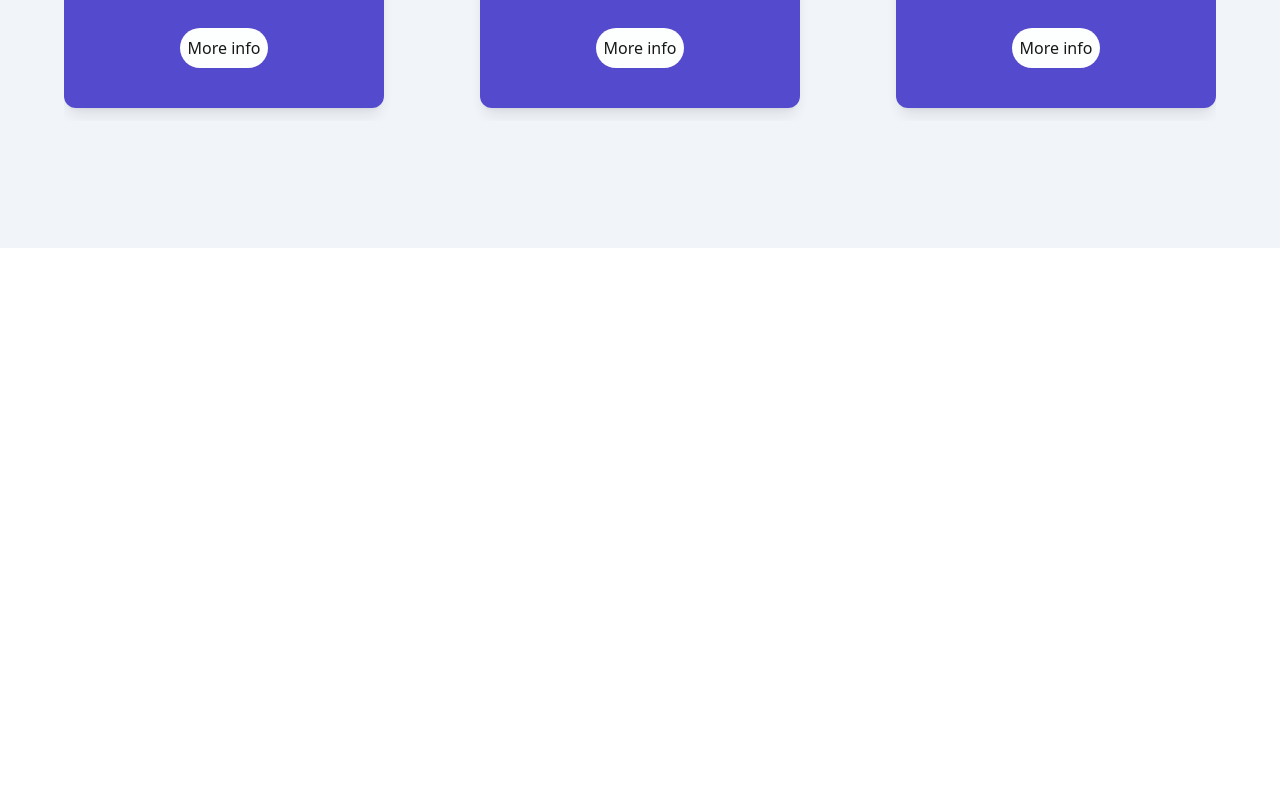
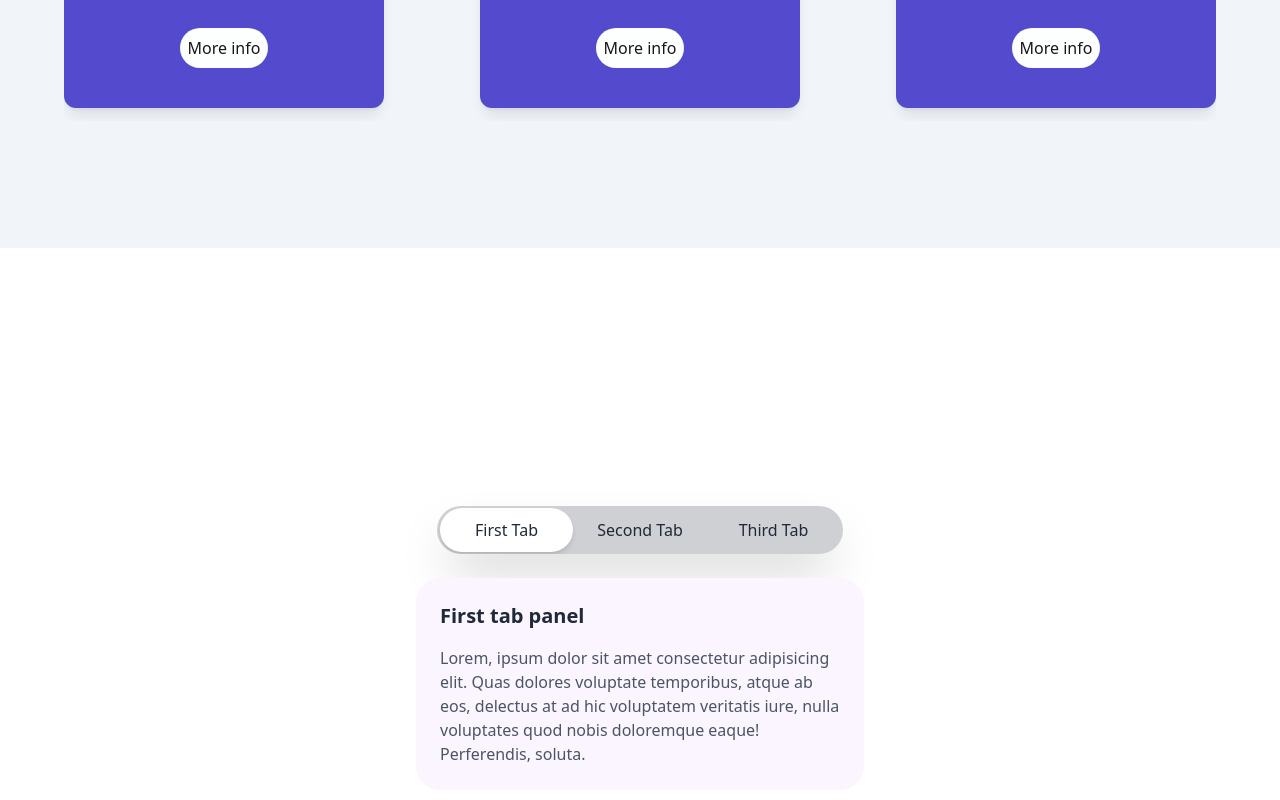
Before and after one commit to valerepetto14/frontend-components, a React (Vite) app: page / in a window 1280 px wide. Shown: the part 2152-2952 px from the top of the page. Before the commit the page ends 2400 px from the top, so only its background shows below. Built offline with nearby package versions, Linux system fonts and the light colour scheme.

Commit message:
add component

```diff
--- a/src/App.jsx
+++ b/src/App.jsx
@@ -1,8 +1,9 @@
-import React from 'react'
+import React from "react";
 
-import Products from './sections/products';
-import Films from './sections/films';
-import Users from './sections/users';
+import Products from "./sections/products";
+import Films from "./sections/films";
+import Users from "./sections/users";
+import Tabs from "./sections/tabs";
 
 function App() {
   return (
@@ -10,8 +11,9 @@ function App() {
       <Films />
       <Products />
       <Users />
+      <Tabs />
     </div>
-  )
+  );
 }
 
-export default App
+export default App;
--- a/src/index.css
+++ b/src/index.css
@@ -1,5 +1,9 @@
 /* ./src/index.css */
-@import url('https://fonts.googleapis.com/css2?family=Poppins:wght@200&display=swap');
+@import url("https://fonts.googleapis.com/css2?family=Poppins:wght@200&display=swap");
 @tailwind base;
 @tailwind components;
 @tailwind utilities;
+
+.indicator {
+  transition: left 0.4s;
+}
--- /dev/null
+++ b/src/sections/tabs.jsx
@@ -0,0 +1,135 @@
+import React, { useEffect } from "react";
+
+const Tabs = () => {
+  useEffect(() => {
+    const tabs = document.querySelectorAll(".tab");
+    const indicator = document.querySelector(".indicator");
+    const panels = document.querySelectorAll(".tab-panel");
+
+    // Inicializar el indicador con la primera pestaña
+    indicator.style.width = tabs[0].getBoundingClientRect().width + "px";
+    indicator.style.left =
+      tabs[0].getBoundingClientRect().left -
+      tabs[0].parentElement.getBoundingClientRect().left +
+      "px";
+
+    tabs.forEach((tab) => {
+      tab.addEventListener("click", () => {
+        const tabTarget = tab.getAttribute("aria-controls");
+
+        // Actualizar el indicador
+        indicator.style.width = tab.getBoundingClientRect().width + "px";
+        indicator.style.left =
+          tab.getBoundingClientRect().left -
+          tab.parentElement.getBoundingClientRect().left +
+          "px";
+
+        // Mostrar u ocultar paneles
+        panels.forEach((panel) => {
+          const panelId = panel.getAttribute("id");
+          if (tabTarget === panelId) {
+            panel.classList.remove("invisible", "opacity-0");
+            panel.classList.add("visible", "opacity-100");
+          } else {
+            panel.classList.add("invisible", "opacity-0");
+          }
+        });
+      });
+    });
+  }, []);
+
+  return (
+    <div className="w-full h-screen bg-white flex justify-center items-center">
+      <div className="max-w-3xl mx-auto px-8 sm:px-0">
+        <div className="sm:w-7/12 sm:mx-auto">
+          <div
+            role="tablist"
+            aria-label="tabs"
+            className="relative w-max mx-auto h-12 grid grid-cols-3 items-center px-[3px] rounded-full bg-gray-900/20 overflow-hidden shadow-2xl shadow-900/20 transition"
+          >
+            <div className="absolute indicator h-11 my-auto top-0 bottom-0 left-0 rounded-full bg-white shadow-md"></div>
+            <button
+              role="tab"
+              aria-selected="true"
+              aria-controls="panel-1"
+              id="tab-1"
+              tabIndex="0"
+              className="relative block h-10 px-6 tab rounded-full"
+            >
+              <span className="text-gray-800">First Tab</span>
+            </button>
+            <button
+              role="tab"
+              aria-selected="false"
+              aria-controls="panel-2"
+              id="tab-2"
+              tabIndex="-1"
+              className="relative block h-10 px-6 tab rounded-full"
+            >
+              <span className="text-gray-800">Second Tab</span>
+            </button>
+            <button
+              role="tab"
+              aria-selected="false"
+              aria-controls="panel-3"
+              id="tab-3"
+              tabIndex="-1"
+              className="relative block h-10 px-6 tab rounded-full"
+            >
+              <span className="text-gray-800">Third Tab</span>
+            </button>
+          </div>
+          <div className="mt-6 relative rounded-3xl bg-purple-50">
+            <div
+              role="tabpanel"
+              id="panel-1"
+              className="tab-panel p-6 transition duration-300"
+            >
+              <h2 className="text-xl font-semibold text-gray-800">
+                First tab panel
+              </h2>
+              <p className="mt-4 text-gray-600">
+                Lorem, ipsum dolor sit amet consectetur adipisicing elit. Quas
+                dolores voluptate temporibus, atque ab eos, delectus at ad hic
+                voluptatem veritatis iure, nulla voluptates quod nobis
+                doloremque eaque! Perferendis, soluta.
+              </p>
+            </div>
+            <div
+              role="tabpanel"
+              id="panel-2"
+              className="absolute top-0 invisible opacity-0 tab-panel p-6 transition duration-300"
+            >
+              <h2 className="text-xl font-semibold text-gray-800">
+                Second tab panel
+              </h2>
+              <p className="mt-4 text-gray-600">
+                Lorem, ipsum dolor sit amet consectetur adipisicing elit. Quas
+                dolores voluptate temporibus, atque ab eos, delectus at ad hic
+                voluptatem veritatis iure, nulla voluptates quod nobis
+                doloremque eaque! Perferendis, soluta.
+              </p>
+            </div>
+            <div
+              role="tabpanel"
+              id="panel-3"
+              className="absolute top-0 invisible opacity-0 tab-panel p-6 transition duration-300"
+            >
+              <h2 className="text-xl font-semibold text-gray-800">
+                Third tab panel
+              </h2>
+              <p className="mt-4 text-gray-600">
+                Lorem, ipsum dolor sit amet consectetur adipisicing elit. Quas
+                dolores voluptate temporibus, atque ab eos, delectus at ad hic
+                voluptatem veritatis iure, nulla voluptates quod nobis
+                doloremque eaque! Perferendis, soluta.
+              </p>
+            </div>
+          </div>
+        </div>
+      </div>
+    </div>
+  );
+};
+
+export default Tabs;
```
